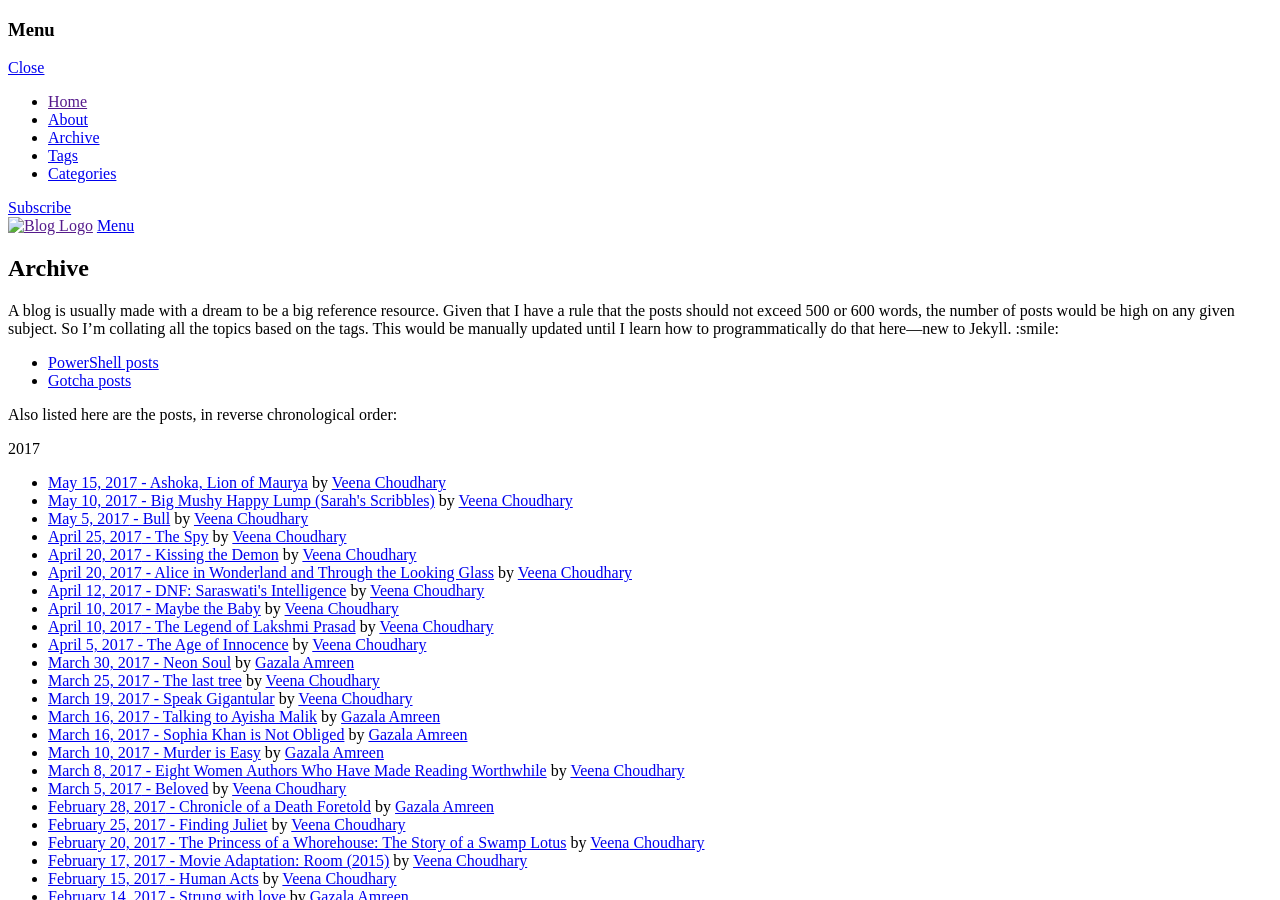
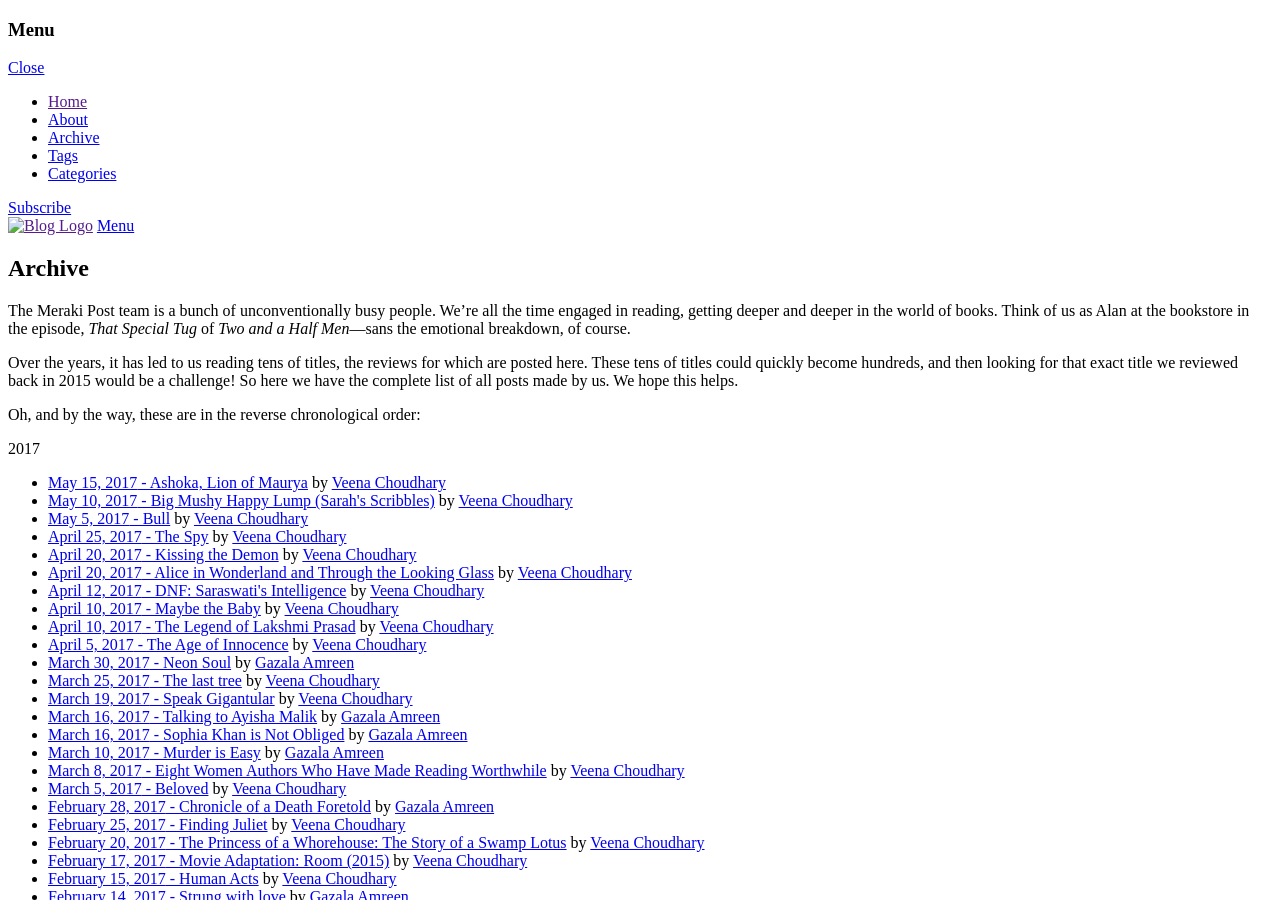
Before and after one commit to studiolampblack/puretypo, a Jekyll site: the page built from archive/index.md, in a window 1280 px wide and 900 px high. Built offline with Jekyll 4.4.1, drawn with Linux system fonts in a browser that asks for light colours; nearby versions of some CDN libraries; some web fonts are replaced; comment, search, counter and statistics services are not loaded.

Commit message:
Modify archive

```diff
--- a/archive/index.md
+++ b/archive/index.md
@@ -7,12 +7,11 @@ current: archive
 cover: 'assets/images/cover1.jpg'
 ---
 
-A blog is usually made with a dream to be a big reference resource. Given that I have a rule that the posts should not exceed 500 or 600 words, the number of posts would be high on any given subject. So I'm collating all the topics based on the tags. This would be manually updated until I learn how to programmatically do that here&mdash;new to Jekyll. :smile:
+The Meraki Post team is a bunch of unconventionally busy people. We're all the time engaged in reading, getting deeper and deeper in the world of books. Think of us as Alan at the bookstore in the episode, *That Special Tug* of *Two and a Half Men*&mdash;sans the emotional breakdown, of course.
 
-- [PowerShell posts](http://typo.midnightlamp.black/tag/powershell)
-- [Gotcha posts](http://typo.midnightlamp.black/tag/gotcha)
+Over the years, it has led to us reading tens of titles, the reviews for which are posted here. These tens of titles could quickly become hundreds, and then looking for that exact title we reviewed back in 2015 would be a challenge! So here we have the complete list of all posts made by us. We hope this helps.
 
-Also listed here are the posts, in reverse chronological order:
+Oh, and by the way, these are in the reverse chronological order:
 
 <section class="archive-post-list">
 
```
